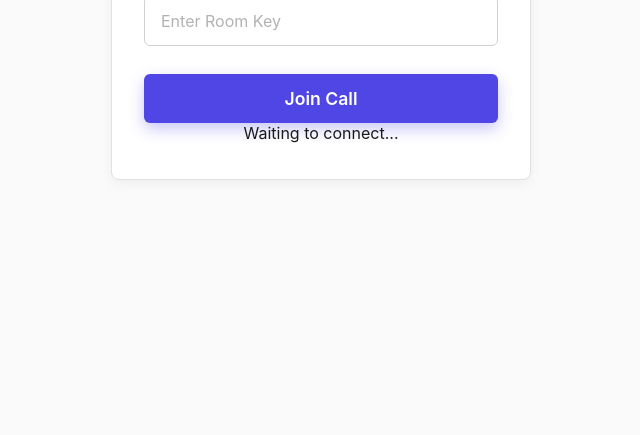
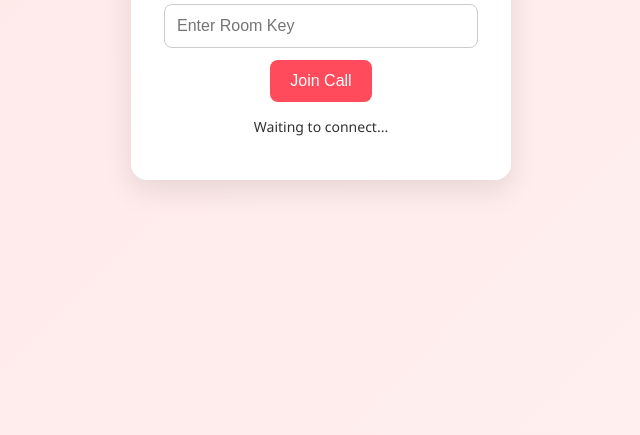
Before and after one commit to justrohan29/call-app, a website: page public/index.html in a window 1280 px wide. Shown: the part 365-800 px from the top of the page, without its empty margins (319-959 px from the left). Drawn offline with nearby package versions, Linux system fonts and the light colour scheme; no server answers.

Commit message:
Update style.css

```diff
--- a/public/style.css
+++ b/public/style.css
@@ -1,119 +1,55 @@
-/* Reset */
-* {
+body {
   margin: 0;
   padding: 0;
-  box-sizing: border-box;
-  font-family: 'Inter', 'Segoe UI', Tahoma, Geneva, Verdana, sans-serif;
-  color: #1a1a1a;
-}
-
-body {
-  background: #fafafa;
-  height: 100vh;
+  font-family: "Segoe UI", sans-serif;
+  background: linear-gradient(135deg, #ffe7e7, #fff0f0);
   display: flex;
   justify-content: center;
   align-items: center;
-  padding: 24px;
+  height: 100vh;
 }
 
-/* Container */
 .container {
-  background: #fff;
-  max-width: 420px;
-  width: 100%;
-  padding: 36px 32px;
-  border-radius: 8px;
-  box-shadow: 0 4px 12px rgba(0,0,0,0.05);
-  border: 1px solid #e1e1e1;
   text-align: center;
+  background: white;
+  padding: 30px;
+  border-radius: 16px;
+  box-shadow: 0 10px 30px rgba(0,0,0,0.1);
+  max-width: 90%;
+  width: 320px;
 }
 
-/* Title */
 h1 {
-  font-weight: 600;
-  font-size: 1.9rem;
-  margin-bottom: 32px;
-  letter-spacing: -0.02em;
-  user-select: none;
-  color: #111;
+  margin-bottom: 20px;
+  color: #ff4b5c;
 }
 
-/* Input */
-input[type="text"] {
-  width: 100%;
-  padding: 14px 16px;
-  font-size: 1rem;
-  border: 1.5px solid #d0d0d0;
-  border-radius: 6px;
-  transition: border-color 0.25s ease;
-  outline-offset: 2px;
-  color: #111;
-  background: #fff;
+input {
+  width: 90%;
+  padding: 12px;
+  border-radius: 8px;
+  border: 1px solid #ccc;
+  margin-bottom: 12px;
+  font-size: 16px;
 }
 
-input[type="text"]::placeholder {
-  color: #b2b2b2;
-}
-
-input[type="text"]:focus {
-  border-color: #4f46e5; /* subtle indigo */
-  box-shadow: 0 0 0 3px rgba(79, 70, 229, 0.15);
-  outline: none;
-}
-
-/* Button */
 button {
-  margin-top: 28px;
-  width: 100%;
-  padding: 14px 0;
-  background: #4f46e5; /* indigo */
+  padding: 12px 20px;
+  background-color: #ff4b5c;
+  color: white;
+  font-size: 16px;
   border: none;
-  border-radius: 6px;
-  font-size: 1.1rem;
-  font-weight: 600;
-  color: #fff;
+  border-radius: 8px;
   cursor: pointer;
-  box-shadow: 0 6px 15px rgba(79, 70, 229, 0.3);
-  transition: background-color 0.25s ease, transform 0.15s ease;
+  transition: 0.3s ease;
 }
 
 button:hover {
-  background: #4338ca;
-  transform: translateY(-2px);
+  background-color: #e43c4a;
 }
 
-button:active {
-  transform: translateY(0);
+#status {
+  margin-top: 15px;
+  font-size: 14px;
+  color: #333;
 }
-
-button:disabled {
-  background: #a1a1aa;
-  cursor: not-allowed;
-  box-shadow: none;
-  transform: none;
-}
-
-/* Status */
-.status {
-  margin-top: 22px;
-  font-size: 0.9rem;
-  color: #6b7280; /* cool gray */
-  min-height: 24px;
-  user-select: none;
-}
-
-/* Responsive */
-@media (max-width: 480px) {
-  .container {
-    padding: 28px 24px;
-  }
-
-  h1 {
-    font-size: 1.6rem;
-  }
-
-  button {
-    font-size: 1rem;
-    padding: 12px 0;
-  }
-}
```
